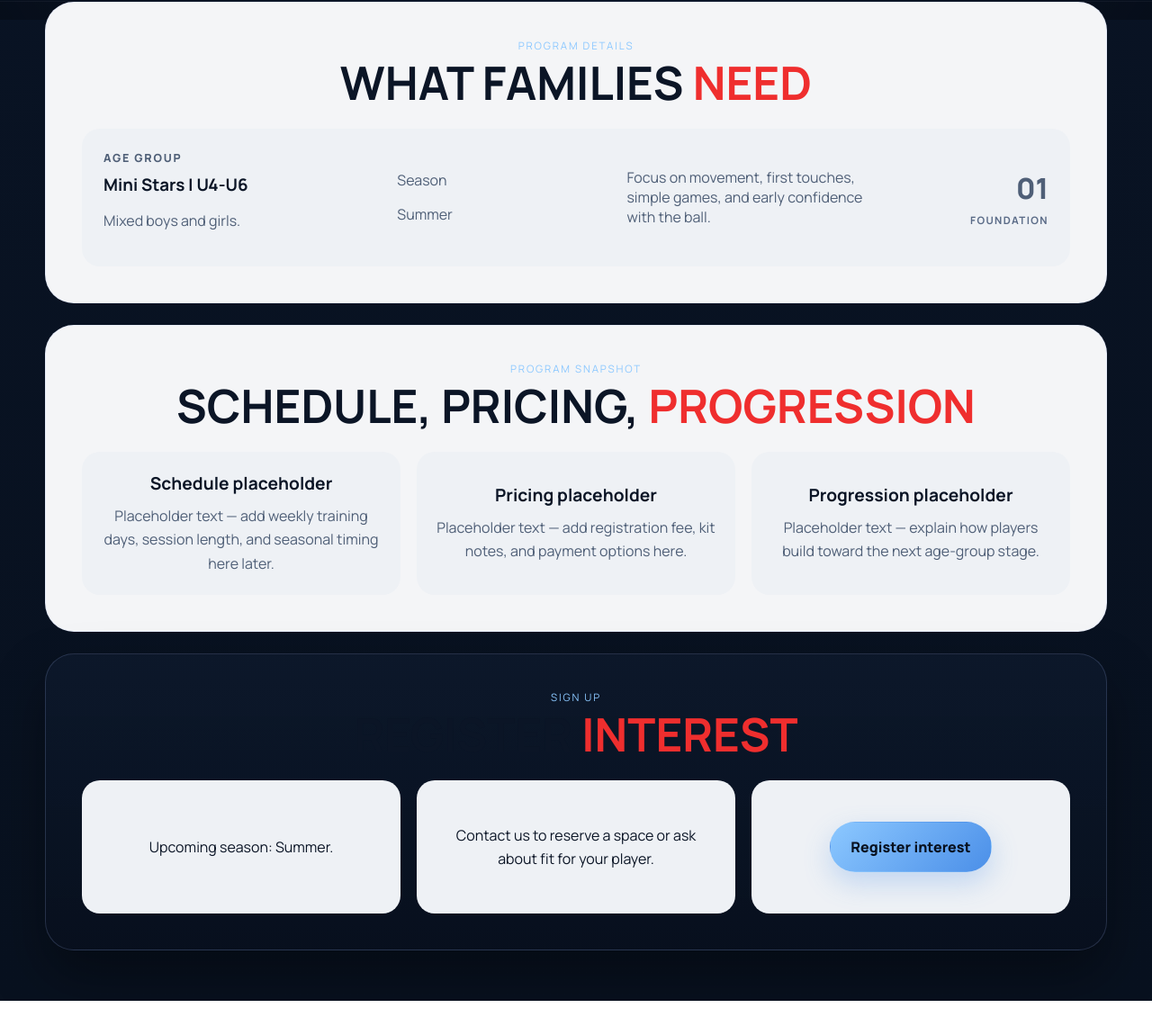
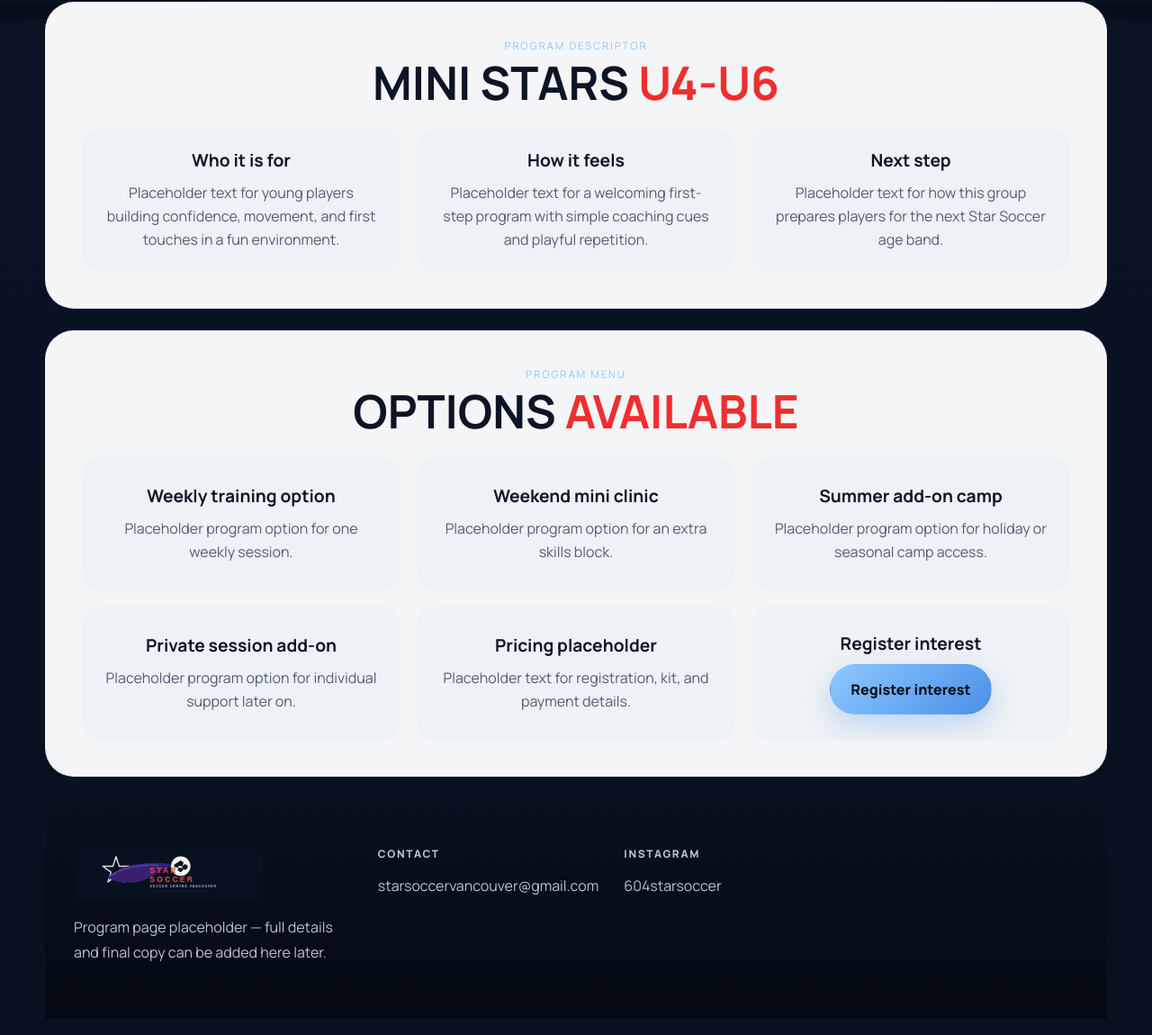
Before and after one commit to starsoccervancouver/Star-Soccer, a plain HTML site: page program-u4-u6.html in a window 1280 px wide. Shown: the part 778-1928 px from the top of the page at 90% size. Before the commit the page ends 1890 px from the top, so only its background shows below. Drawn offline with Linux system fonts and the light colour scheme.

Commit message:
Update program detail pages and footer

```diff
--- a/program-u4-u6.html
+++ b/program-u4-u6.html
@@ -48,43 +48,48 @@
 
         <section class="section psg-light-section">
           <div class="psg-center-heading">
-            <p class="eyebrow">Program details</p>
-            <h2>What Families <span>Need</span></h2>
+            <p class="eyebrow">Program descriptor</p>
+            <h2>Mini Stars <span>U4-U6</span></h2>
           </div>
-          <div class="psg-listing-table">
-            <article class="psg-row">
-              <div><p class="psg-row-kicker">Age group</p><h3>Mini Stars | U4-U6</h3><p>Mixed boys and girls.</p></div>
-              <div><p>Season</p><p>Summer</p></div>
-              <div><p>Focus on movement, first touches, simple games, and early confidence with the ball.</p></div>
-              <div><p class="psg-price">01<span class="psg-price-note">Foundation</span></p></div>
-            </article>
+          <div class="psg-soft-grid">
+            <article class="psg-soft-card"><div><h3>Who it is for</h3><p>Placeholder text for young players building confidence, movement, and first touches in a fun environment.</p></div></article>
+            <article class="psg-soft-card"><div><h3>How it feels</h3><p>Placeholder text for a welcoming first-step program with simple coaching cues and playful repetition.</p></div></article>
+            <article class="psg-soft-card"><div><h3>Next step</h3><p>Placeholder text for how this group prepares players for the next Star Soccer age band.</p></div></article>
           </div>
         </section>
 
         <section class="section psg-light-section">
           <div class="psg-center-heading">
-            <p class="eyebrow">Program snapshot</p>
-            <h2>Schedule, Pricing, <span>Progression</span></h2>
+            <p class="eyebrow">Program menu</p>
+            <h2>Options <span>Available</span></h2>
           </div>
           <div class="psg-soft-grid">
-            <article class="psg-soft-card"><div><h3>Schedule placeholder</h3><p>Placeholder text — add weekly training days, session length, and seasonal timing here later.</p></div></article>
-            <article class="psg-soft-card"><div><h3>Pricing placeholder</h3><p>Placeholder text — add registration fee, kit notes, and payment options here.</p></div></article>
-            <article class="psg-soft-card"><div><h3>Progression placeholder</h3><p>Placeholder text — explain how players build toward the next age-group stage.</p></div></article>
-          </div>
-        </section>
-
-        <section class="section">
-          <div class="psg-center-heading">
-            <p class="eyebrow">Sign up</p>
-            <h2>Register <span>Interest</span></h2>
-          </div>
-          <div class="psg-soft-grid">
-            <article class="psg-soft-card"><p>Upcoming season: Summer.</p></article>
-            <article class="psg-soft-card"><p>Contact us to reserve a space or ask about fit for your player.</p></article>
-            <article class="psg-soft-card"><p><a class="button" href="contact.html">Register interest</a></p></article>
+            <article class="psg-soft-card"><div><h3>Weekly training option</h3><p>Placeholder program option for one weekly session.</p></div></article>
+            <article class="psg-soft-card"><div><h3>Weekend mini clinic</h3><p>Placeholder program option for an extra skills block.</p></div></article>
+            <article class="psg-soft-card"><div><h3>Summer add-on camp</h3><p>Placeholder program option for holiday or seasonal camp access.</p></div></article>
+            <article class="psg-soft-card"><div><h3>Private session add-on</h3><p>Placeholder program option for individual support later on.</p></div></article>
+            <article class="psg-soft-card"><div><h3>Pricing placeholder</h3><p>Placeholder text for registration, kit, and payment details.</p></div></article>
+            <article class="psg-soft-card"><div><h3>Register interest</h3><p><a class="button" href="contact.html">Register interest</a></p></div></article>
           </div>
         </section>
       </main>
+
+      <footer class="home-contact-footer">
+        <div class="home-contact-inner">
+          <div class="home-contact-brand">
+            <img src="logo-star-soccer-minimalized.svg" alt="Star Soccer logo" class="brand-logo" />
+            <p>Program page placeholder — full details and final copy can be added here later.</p>
+          </div>
+          <div class="home-contact-column">
+            <p class="footer-label">Contact</p>
+            <a href="mailto:starsoccervancouver@gmail.com">starsoccervancouver@gmail.com</a>
+          </div>
+          <div class="home-contact-column">
+            <p class="footer-label">Instagram</p>
+            <a href="https://www.instagram.com/604starsoccer/" target="_blank" rel="noreferrer">604starsoccer</a>
+          </div>
+        </div>
+      </footer>
     </div>
   </body>
 </html>
```
Also changed, not shown: program-u11-u14.html (+31 -26 lines), program-u7-u10.html (+31 -26 lines), programs.html (+17 -0 lines).
